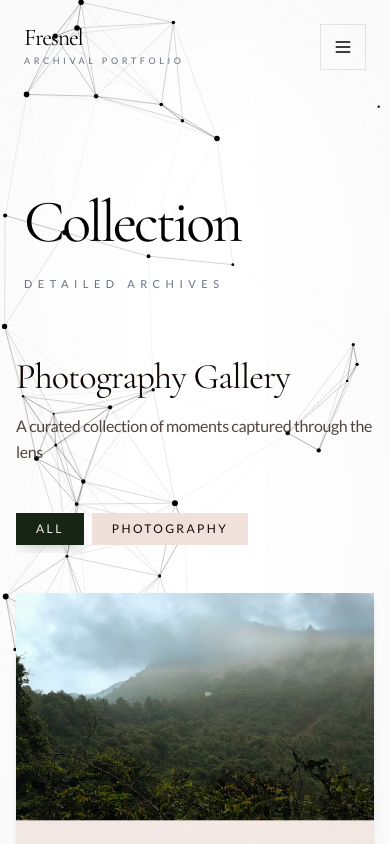
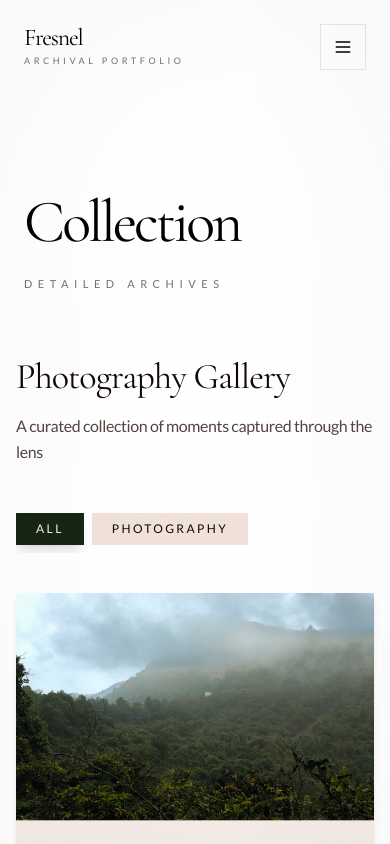
Before and after one commit to bhaskar2004/telos-photography-portfolio, a Next.js app: page /gallery in a window 390 px wide. Shown: the top 844 px of the page. Built offline with nearby package versions, Linux system fonts and the light colour scheme.

Commit message:
style(particles): hide on mobile screens for better performance

```diff
--- a/components/particles.tsx
+++ b/components/particles.tsx
@@ -135,7 +135,7 @@
     return (
         <canvas
             ref={canvasRef}
-            className="fixed inset-0 z-0 pointer-events-none"
+            className="fixed inset-0 z-0 pointer-events-none hidden md:block"
         />
     )
 }
```
